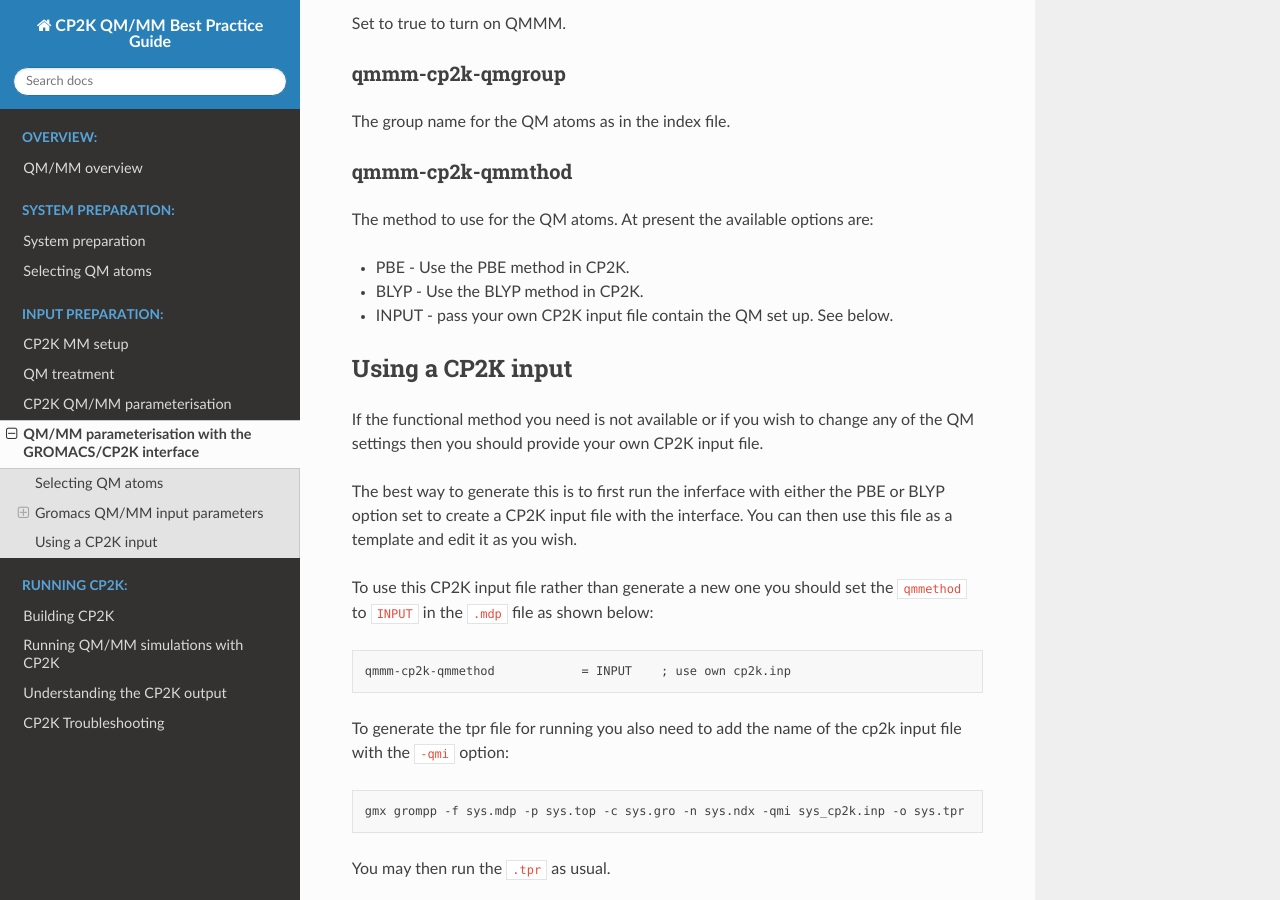
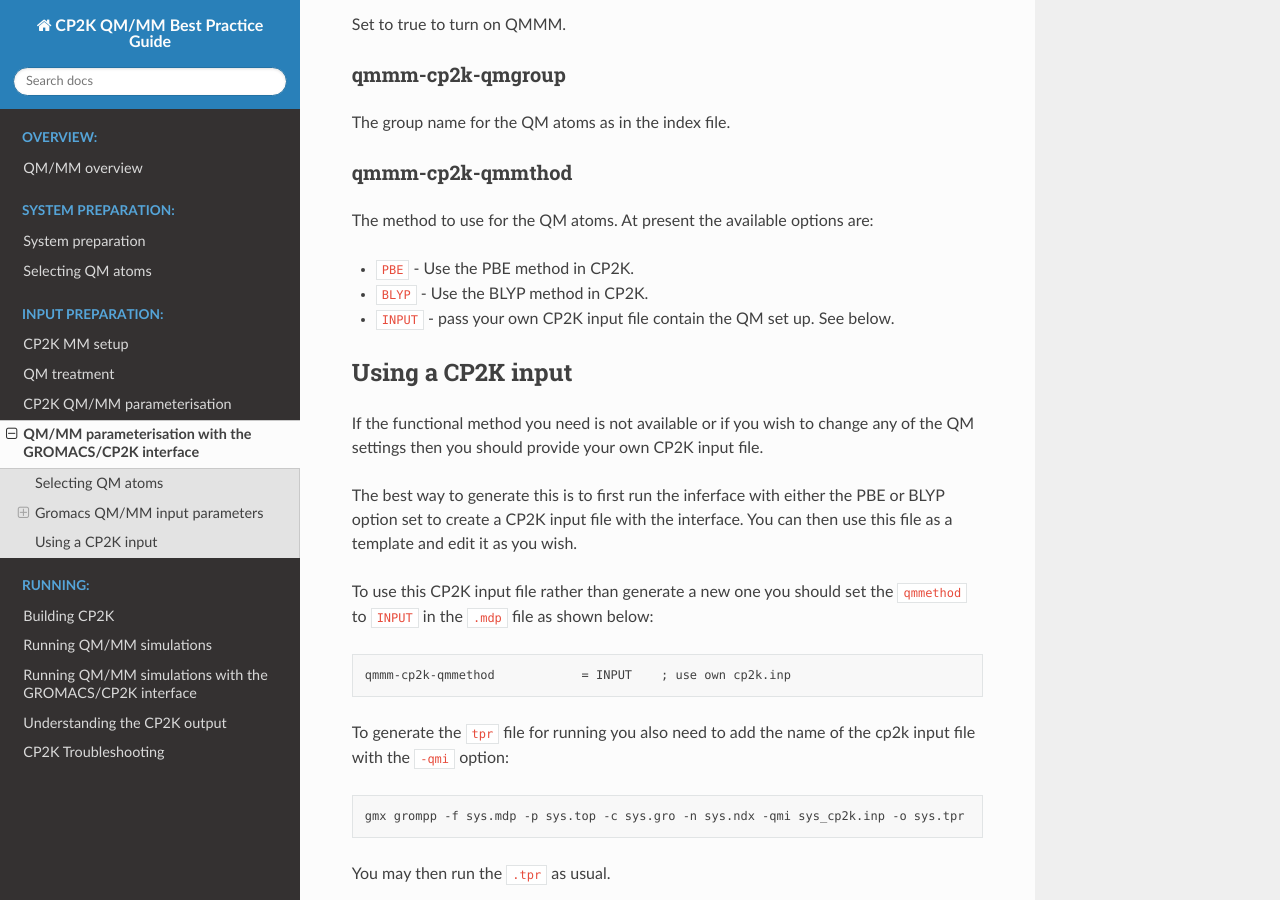
Before and after one commit to bioexcel/qmmm_bpg, a Sphinx documentation site: the page built from docs/input_preparation/interface_QMMM_parameterisation.rst, in a window 1280 px wide and 900 px high, scrolled down 1374 px. Built offline with Sphinx 7.4.7 and the Read the Docs theme 2.0.0, drawn with Linux system fonts in a browser that asks for light colours; some of the changed text lies outside the part shown.

Commit message:
Add interface running section

```diff
--- a/docs/index.rst
+++ b/docs/index.rst
@@ -1,8 +1,9 @@
-=============================
- Biomolecular QM/MM with CP2K
-=============================
+==========================================
+ Biomolecular QM/MM with CP2K and GROMACS
+==========================================
 
-This guide provides practical advice on how to use CP2K to perform QM/MM simulation of biomolecular systems
+This guide provides practical advice on how to use CP2K and the GROMACS/CP2K intreface
+to perform QM/MM simulation of biomolecular systems
 
 .. toctree::
    :maxdepth: 2
@@ -28,7 +29,7 @@
 
 .. toctree::
    :maxdepth: 2
-   :caption: Running CP2K:
+   :caption: Running:
 
    running_cp2k/building_cp2k
    running_cp2k/running_cp2k
--- a/docs/input_preparation/interface_QMMM_parameterisation.rst
+++ b/docs/input_preparation/interface_QMMM_parameterisation.rst
@@ -13,7 +13,7 @@
 ----------------------
 
 The atoms for the QM region must be given through a GROMACS index file (``.ndx``). You can
-select a group of atoms and then name the group appropirately e.g. QMatoms.
+select a group of atoms and then name the group appropirately e.g. ``QMatoms``.
 
 
 For example to select all non-water atoms to be treated with QM:
@@ -83,11 +83,11 @@
 
 The method to use for the QM atoms. At present the available options are:
 
-* PBE - Use the PBE method in CP2K.
+* ``PBE`` - Use the PBE method in CP2K.
 
-* BLYP - Use the BLYP method in CP2K.
+* ``BLYP`` - Use the BLYP method in CP2K.
 
-* INPUT - pass your own CP2K input file contain the QM set up. See below.
+* ``INPUT`` - pass your own CP2K input file contain the QM set up. See below.
 
 ------------------
 Using a CP2K input
@@ -109,7 +109,7 @@
   qmmm-cp2k-qmmethod            = INPUT    ; use own cp2k.inp
 
 
-To generate the tpr file for running you also need to add the name of the cp2k
+To generate the ``tpr`` file for running you also need to add the name of the cp2k
 input file with the ``-qmi`` option:
 
 .. code-block:: none
```
Also changed, not shown: docs/running_cp2k/running_cp2k.rst (+35 -7 lines).
